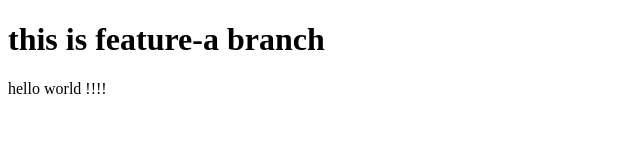
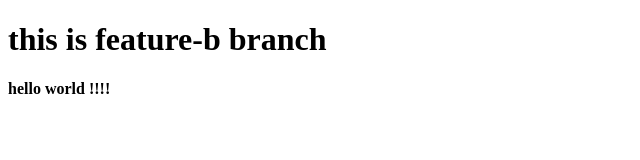
Before and after one commit to SPACENUXMM/project-2, a plain HTML site: page index.html in a window 1280 px wide. Shown: the whole page, without its empty margins (0-640 px from the left). Drawn offline with Linux system fonts and the light colour scheme.

Commit message:
modified index.html file in feature-b branch

```diff
--- a/index.html
+++ b/index.html
@@ -1,11 +1,11 @@
 <!DOCTYPE html>
 <html>
     <head>
-        <title> feature-a branch </title>
+        <title> feature-b branch </title>
     </head>
     <body>
-        <h1> this  is feature-a branch </h1>
+        <h1> this  is feature-b branch </h1>
 
-        <p> hello world !!!! </p>
+        <p><b> hello world !!!! </b></p>
     </body>
 </html>
```
Also changed, not shown: 1 other file.
